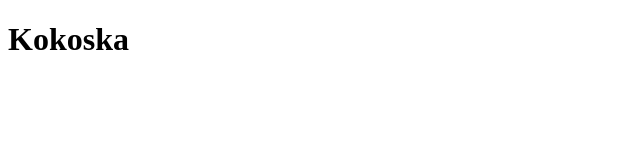
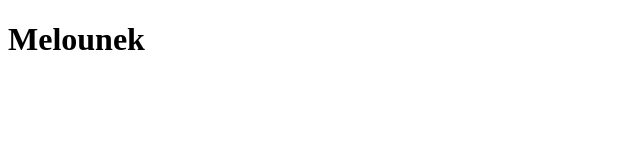
Before and after one commit to lrolecek/js-test1, a plain HTML site: page index.html in a window 1280 px wide. Shown: the full height of the page, 0-640 px from the left. Drawn offline with Linux system fonts and the light colour scheme.

Commit message:
Melounek

```diff
--- a/index.html
+++ b/index.html
@@ -8,4 +8,4 @@
 </head>
 <body>
 
-  <h1>Kokoska</h1>
+  <h1>Melounek</h1>
```
